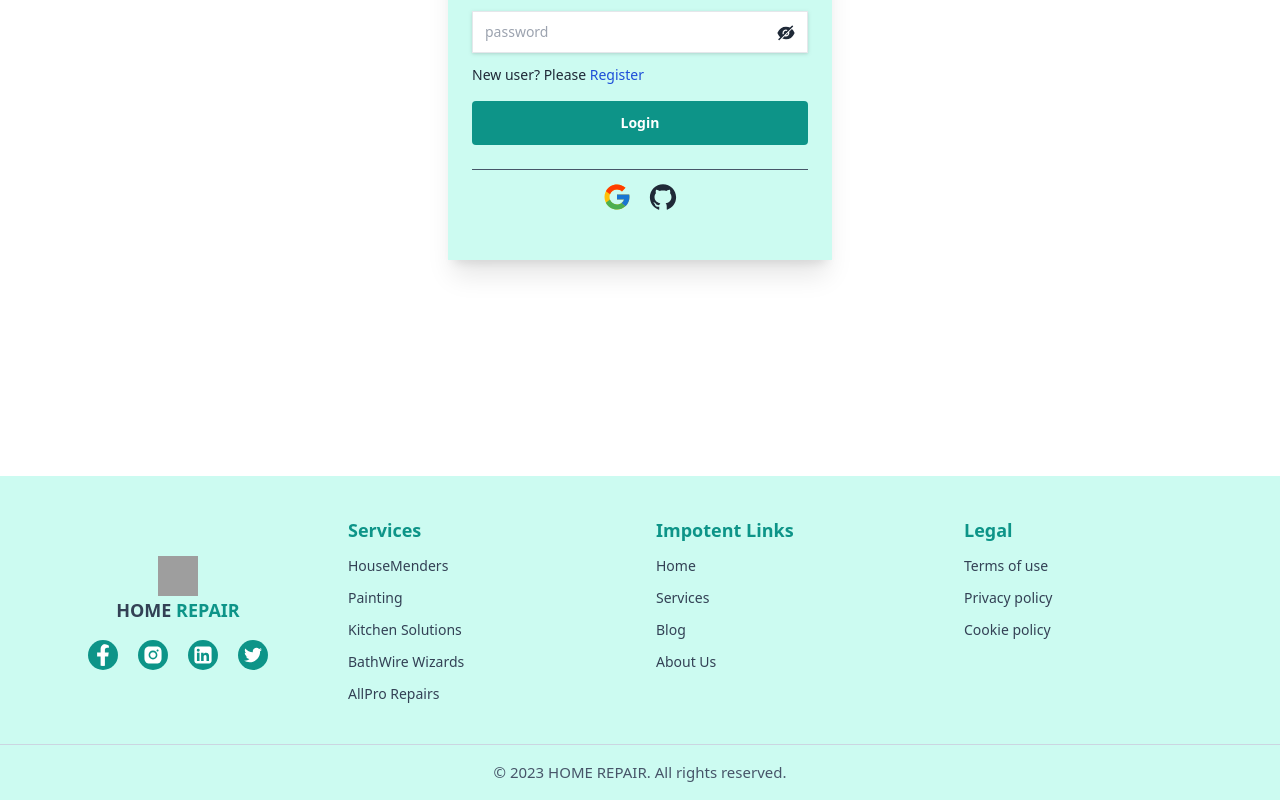
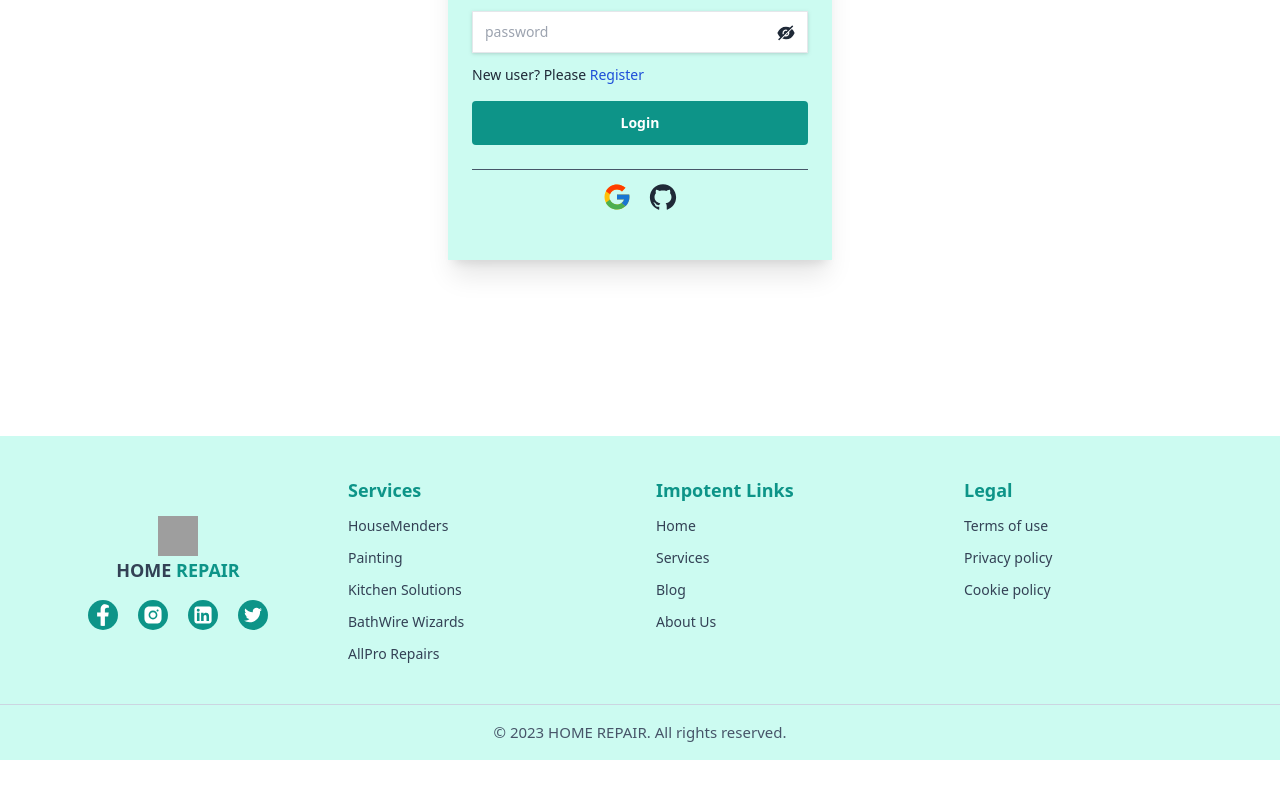
Before and after one commit to FahimHasan683031/home-repair-client, a React (Vite) app: page /login in a window 1280 px wide. Shown: the part 436-1236 px from the top of the page. After the commit the page ends 1196 px from the top, so only its background shows below. Built offline with nearby package versions, Linux system fonts and the light colour scheme; no server answers; grey boxes are pictures that could not be loaded.

Commit message:
some data and funcationality updatae

```diff
--- a/src/Components/Footer.jsx
+++ b/src/Components/Footer.jsx
@@ -3,7 +3,7 @@ import { AiFillInstagram, AiFillLinkedin, AiOutlineTwitter } from "react-icons/a
 const Footer = () => {
     const currentYear = new Date().getFullYear()
     return (
-        <div data-aos="zoom-in" className="bg-teal-100 mt-10 ">
+        <div data-aos="zoom-in" className="bg-teal-100 ">
 
             <div className="grid grid-cols-2 gap-8 md:grid-cols-2 lg:grid-cols-4 p-10 max-w-screen-xl mx-auto  text-neutral-content">
 
--- a/src/Pages/ErrorPage.jsx
+++ b/src/Pages/ErrorPage.jsx
@@ -1,9 +1,12 @@
 import { Link } from "react-router-dom";
+import Header from "../Components/Header";
+import Footer from "../Components/Footer";
 
 
 const ErrorPage = () => {
     return (
         <div>
+            <Header/>
             <main className="h-screen w-full flex flex-col justify-center items-center bg-teal-200">
                 <h1 className="text-9xl font-extrabold text-teal-600 tracking-widest">404</h1>
                 <div className="bg-white px-2 text-sm rounded rotate-12 absolute">
@@ -23,6 +26,7 @@ const ErrorPage = () => {
                     </a>
                 </button>
             </main>
+            <Footer/>
         </div>
     );
 };
--- a/src/Pages/MySchedule/MySchedule.jsx
+++ b/src/Pages/MySchedule/MySchedule.jsx
@@ -81,7 +81,7 @@ const MySchedule = () => {
     }
     return (
         <div>
-            <div className="max-w-screen-xl mx-auto px-6 my-10 grid grid-cols-1 lg:grid-cols-2  gap-4">
+            <div className="max-w-screen-xl mb-24 mx-auto px-6 my-10 grid grid-cols-1 lg:grid-cols-2  gap-4">
                 <div className="lg:border-r-2  lg:border-teal-600 lg:pr-6">
                     <div className="bg-[url('https://i.ibb.co/bQ1JWBp/mp-our-services-mobile.png')]  relative bg-no-repeat bg-cover bg-top py-6 mb-8">
                         <div className="absolute h-full w-full top-0 z-0 left-0 bg-[#080808a8]"></div>
--- a/src/Pages/Services/ServiceSingle.jsx
+++ b/src/Pages/Services/ServiceSingle.jsx
@@ -58,7 +58,7 @@ const ServiceSingle = () => {
                 </div>
             </div>
 
-            <div>
+            <div className="mb-20">
                 <h1 className="text-4xl mb-14 font-bold text-teal-600 text-center">Other Services</h1>
                 <div className="grid grid-cols-1 md:grid-cols-3 gap-8">
                     {
```
